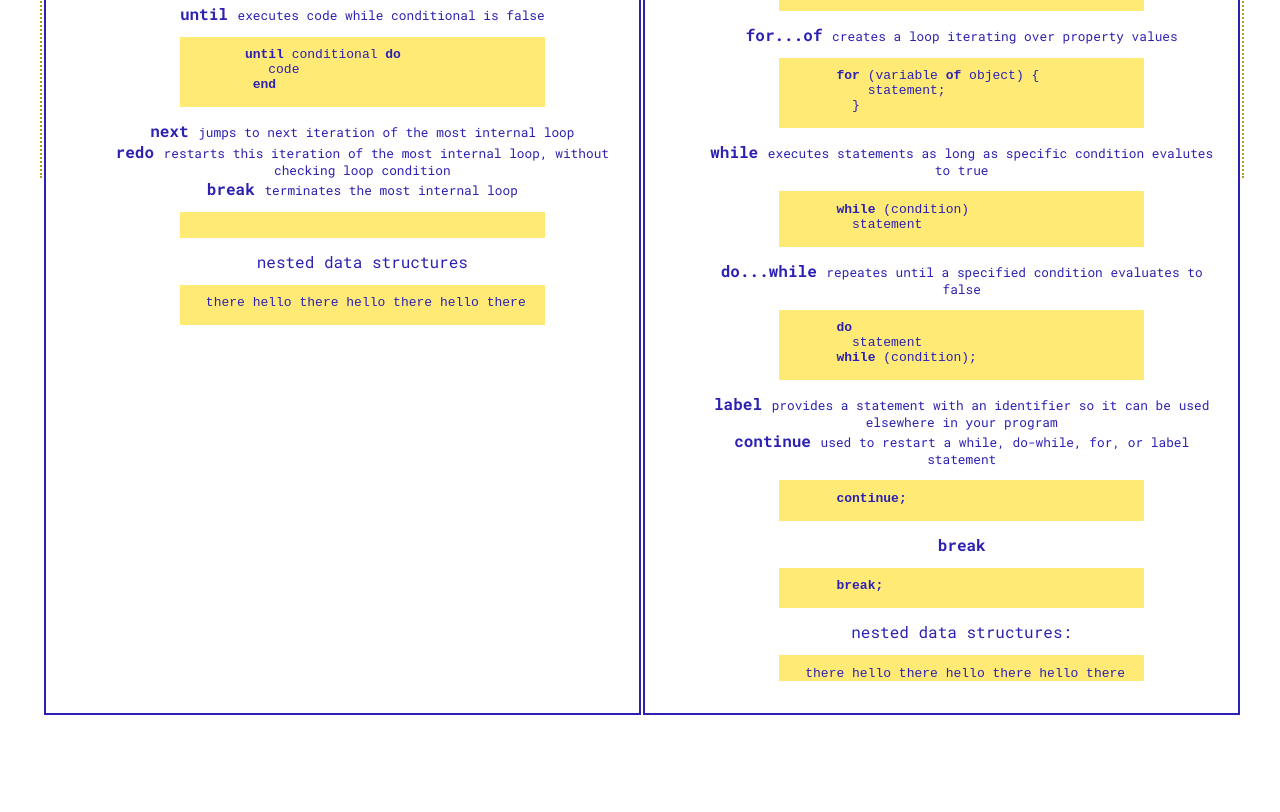
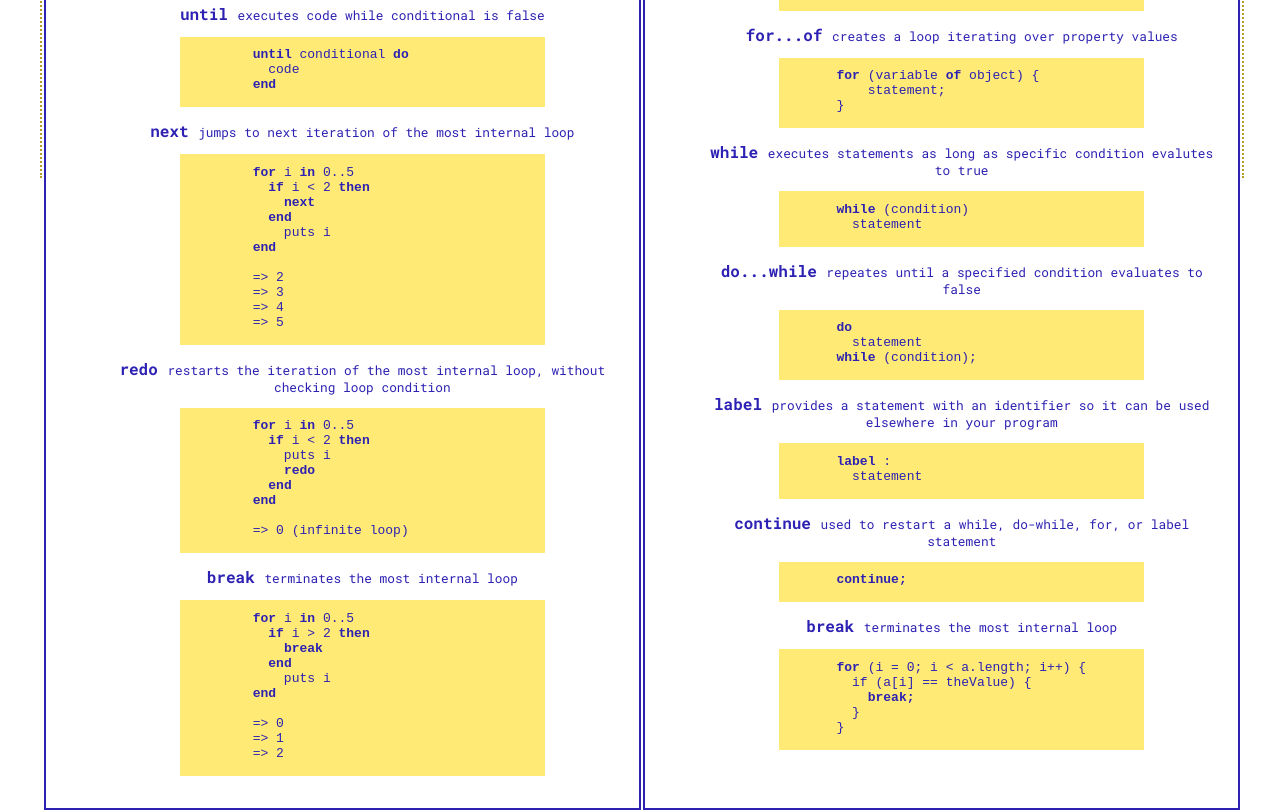
Before and after one commit to taylordaug/taylordaug.github.io, a plain HTML site: page projects/cheat-sheet.html in a window 1280 px wide. Shown: the part 614-1426 px from the top of the page. Before the commit the page ends 1331 px from the top, so only its background shows below. Drawn offline with Linux system fonts and the light colour scheme.

Commit message:
Finish cheat sheet

```diff
--- a/projects/cheat-sheet.html
+++ b/projects/cheat-sheet.html
@@ -40,19 +40,49 @@
       <span>end</span>
       </pre>
     <li><b>next</b> <span>jumps to next iteration of the most internal loop</span></li>
-    <li><b>redo</b> <span>restarts this iteration of the most internal loop, without checking loop condition</span</li>
+    <pre>
+      <span>for</span> i <span>in</span> 0..5
+        <span>if</span> i < 2 <span>then</span>
+          <span>next</span>
+        <span>end</span>
+          puts i
+      <span>end</span>
+
+      => 2
+      => 3
+      => 4
+      => 5
+      </pre>
+    <li><b>redo</b> <span>restarts the iteration of the most internal loop, without checking loop condition</span></li>
+    <pre>
+      <span>for</span> i <span>in</span> 0..5
+        <span>if</span> i < 2 <span>then</span>
+          puts i
+          <span>redo</span>
+        <span>end</span>
+      <span>end</span>
+
+      => 0 (infinite loop)
+    </pre>
     <li><b>break</b> <span>terminates the most internal loop</span></li>
       <pre>
-    </pre>
-    <li>nested data structures</li>
-      <pre>there hello there hello there hello there
+      <span>for</span> i <span>in</span> 0..5
+        <span>if</span> i > 2 <span>then</span>
+          <span>break</span>
+        <span>end</span>
+          puts i
+      <span>end</span>
+
+      => 0
+      => 1
+      => 2
       </pre>
   </ul>
   </td>
   <td>
     <ul>
     <li><b>for</b> <span>repeats until condition evaluates to false</span></li>
-    <li><span>use a <b>counter</b> as a condition: (var i = 0; i < length; i++)<span></li>
+    <li><span>use a <b>counter</b> as a condition: (var i = 0; i < array.length; i++)<span></li>
     <pre class="large">
     <span>for</span> ([initialize]; [condition]; [increment]) {
         statement;
@@ -82,17 +112,23 @@
     <span>while</span> (condition);
     </pre>
     <li><b>label</b> <span>provides a statement with an identifier so it can be used elsewhere in your program</span></li>
+    <pre>
+    <span>label</span> :
+      statement
+    </pre>
     <li><b>continue</b> <span>used to restart a while, do-while, for, or label statement</span></li>
     <pre>
     <span>continue;</span>
     </pre>
 
-    <li><b>break</b></li>
+    <li><b>break</b> <span>terminates the most internal loop</span></li>
     <pre>
+    <span>for</span> (i = 0; i < a.length; i++) {
+      if (a[i] == theValue) {
         <span>break;</span>
+      }
+    }
     </pre>
-    <li>nested data structures:</li>
-      <pre>there hello there hello there hello there</pre>
     </ul>
   </td>
   </tr>
```
Lines whose indentation alone changed are shown as unchanged.
